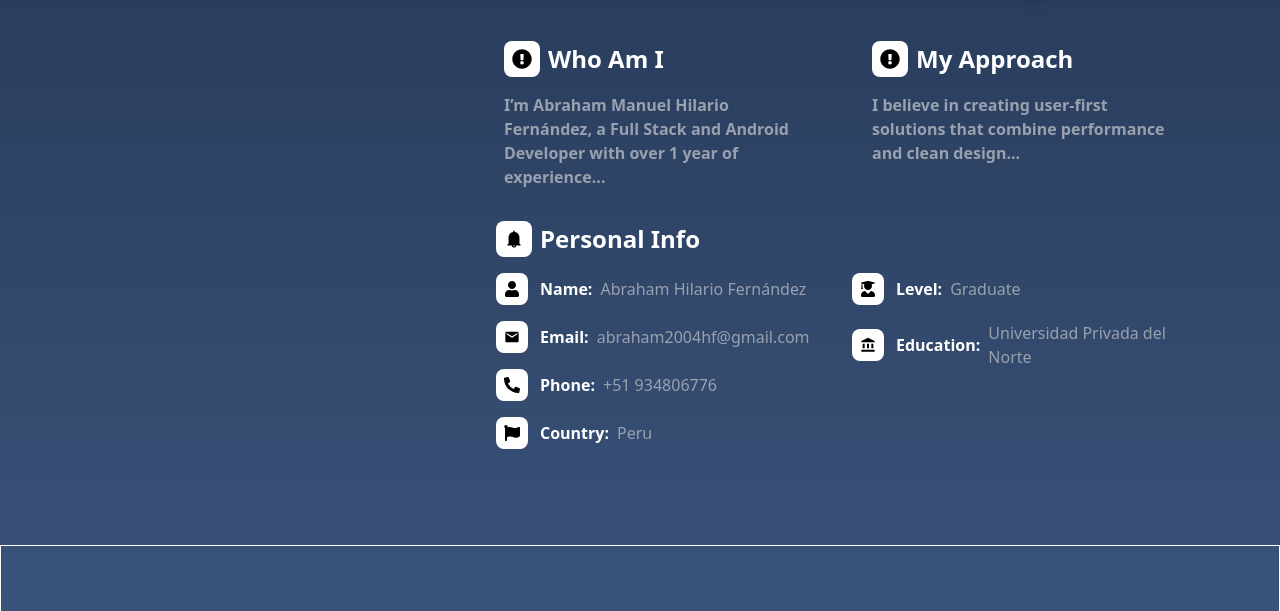
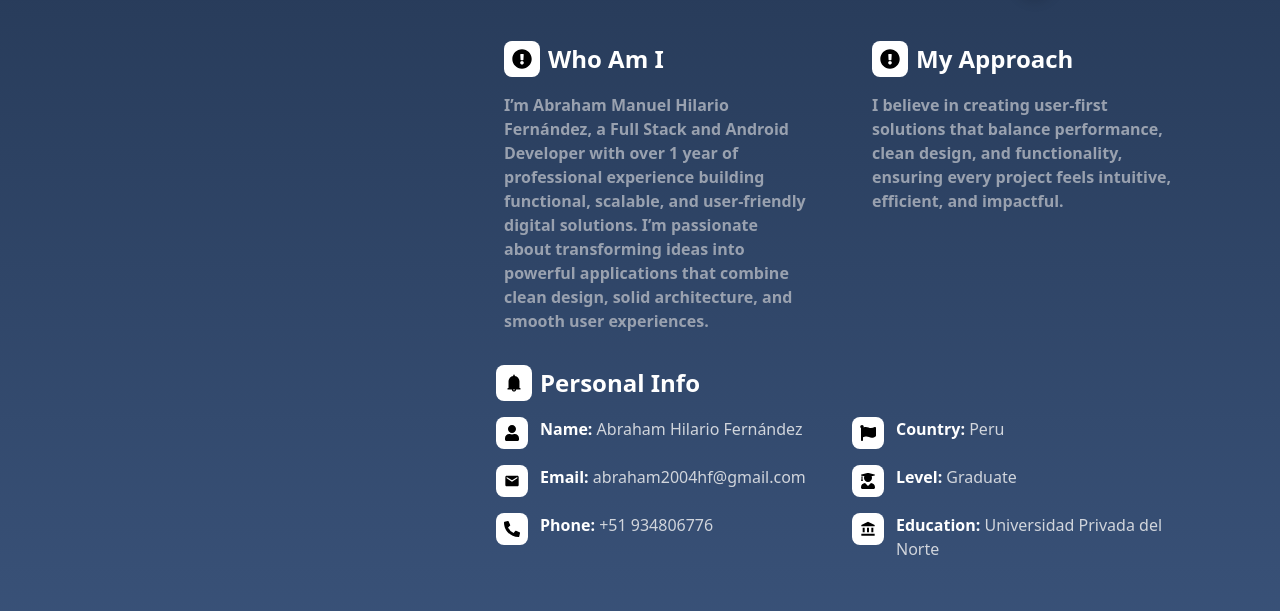
Before and after one commit to Abraham555M/Portafolio, a React (Vite) app: page / in a window 1280 px wide. Shown: the part 1007-1618 px from the top of the page. Built offline with nearby package versions, Linux system fonts and the light colour scheme.

Commit message:
Mejoras en el SobreMi

```diff
--- a/src/data/ImagenesData.jsx
+++ b/src/data/ImagenesData.jsx
@@ -5,14 +5,14 @@ export const imagenes = [
     },
     {
         id: 2,
-        foto: "https://creasystem.net/assets/uploads/media-uploader/dns1663876488.png"
+        foto: "https://www.lukcomunicacion.com/wp-content/uploads/2017/06/5-webs-donde-encontrar-fotografi%CC%81as-de-calidad-gratis-unsplash.jpg"
     },
     {
         id: 3,
-        foto: "https://creasystem.net/assets/uploads/media-uploader/dns1663876488.png"
+        foto: "https://img.freepik.com/foto-gratis/arte-digital-tecnologia-inteligencia-artificial_23-2151719611.jpg?semt=ais_incoming&w=740&q=80"
     },
     {
         id: 4,
-        foto: "https://creasystem.net/assets/uploads/media-uploader/dns1663876488.png"
+        foto: "https://www.lukcomunicacion.com/wp-content/uploads/2017/06/5-webs-donde-encontrar-fotografi%CC%81as-de-calidad-gratis-unsplash.jpg"
     }
 ];
--- a/src/data/InfoData.jsx
+++ b/src/data/InfoData.jsx
@@ -4,38 +4,38 @@ import { MdAccountBalance, MdEmail } from "react-icons/md";
 export const infos = [
     {
         id: 1,
-        val: "Name:",
-        label: "Abraham Hilario Fernández",
+        val: "",
+        label: "Name: Abraham Hilario Fernández",
         icon: <FaUser />
     },
     {
         id: 2,
-        val: "Email:",
-        label: "abraham2004hf@gmail.com",
+        val: "",
+        label: "Email: abraham2004hf@gmail.com",
         icon: <MdEmail />
     },
     {
         id: 3,
-        val: "Phone:",
-        label: "+51 934806776",
+        val: "",
+        label: "Phone: +51 934806776",
         icon: <FaPhoneAlt />
     },
     {
         id: 4,
-        val: "Country:",
-        label: "Peru",
+        val: "",
+        label: "Country: Peru",
         icon: <FaFlag />
     },
     {
         id: 5,
-        val: "Level:",
-        label: "Graduate",
+        val: "",
+        label: "Level: Graduate",
         icon: <FaUserGraduate />
     },
     {
-        id: 5,
-        val: "Education:",
-        label: "Universidad Privada del Norte",
+        id: 6,
+        val: "",
+        label: "Education: Universidad Privada del Norte",
         icon: <MdAccountBalance />
     },
 ];
--- a/src/sections/SobreMi/SobreMi.jsx
+++ b/src/sections/SobreMi/SobreMi.jsx
@@ -13,15 +13,9 @@ export const SobreMi = () => {
   const imageScale = useTransform(scrollYProgress, [0.2, 0.5], [0.8, 1]);
   const imageY = useTransform(scrollYProgress, [0.2, 0.5], [-80, 0]);
 
-  const frontImageId = imagenes[frontIndex].id;
-  const backImageId = imagenes[(frontIndex + 1) % imagenes.length].id;
-
   const handleClick = () => {
     setFrontIndex((prev) => (prev + 1) % imagenes.length);
   };
-
-  const frontImage = imagenes[frontIndex].foto;
-  const backImage = imagenes[(frontIndex + 1) % imagenes.length].foto;
 
   return (
     <section id="sobre-mi" className="p-6 text-white md:p-20">
@@ -35,36 +29,43 @@ export const SobreMi = () => {
         </div>
 
         <div className='flex flex-col gap-10 mt-10 lg:flex-row'>
-
           {/* Imagen */}
           <motion.div
-            className="relative flex justify-center mx-auto mt-10 cursor-pointer lg:w-1/2"
+            className="relative flex justify-center mx-auto mt-10 cursor-pointer lg:w-1/2 min-h-[25rem] sm:min-h-[24rem] md:min-h-[28rem]"
             style={{ opacity: imageOpacity, scale: imageScale, y: imageY }}
             onClick={handleClick}
           >
+            {imagenes.map((imagen, index) => {
+              // Calcular el índice relativo respecto a la imagen frontal
+              const relativeIndex = (index - frontIndex + imagenes.length) % imagenes.length;
 
-            {/* Imagen principal */}
-            <motion.img
-              key={frontImageId}
-              src={frontImage}
-              alt="Front Image"
-              className="absolute z-20 object-cover w-48 h-64 transform shadow-xl rounded-xl sm:w-56 sm:h-72 md:w-64 md:h-80"
-              initial={{ opacity: 0, scale: 0.9, rotate: 10, x: 50, y: 50 }}
-              animate={{ opacity: 1, scale: 1, rotate: 6, x: 0, y: 0 }}
-              exit={{ opacity: 0, scale: 0.9 }}
-              transition={{ duration: 0.6, ease: "easeInOut" }}
-            />
+              // La imagen frontal tiene relativeIndex = 0
+              const isFront = relativeIndex === 0;
 
-            {/* Imagen detrás */}
-            <motion.img
-              key={backImageId}
-              src={backImage}
-              alt="Back Image"
-              className="absolute z-10 object-cover w-48 h-64 transform shadow-xl rounded-xl sm:w-56 sm:h-72 md:w-64 md:h-80"
-              initial={{ opacity: 0.7, scale: 0.9, rotate: -10, x: -60, y: 70 }}
-              animate={{ opacity: 0.7, scale: 0.9, rotate: -6, x: -60, y: 70 }}
-              transition={{ duration: 0.6, ease: "easeInOut" }}
-            />
+              return (
+                <motion.img
+                  key={imagen.id}
+                  src={imagen.foto}
+                  alt={`Image ${index + 1}`}
+                  className="absolute object-cover w-48 h-64 transform shadow-xl rounded-xl sm:w-56 sm:h-72 md:w-64 md:h-80"
+                  animate={{
+                    opacity: isFront ? 1 : 0.7 - (relativeIndex * 0.1),
+                    scale: isFront ? 1 : 0.9 - (relativeIndex * 0.05),
+                    rotate: isFront ? 6 : -6 - (relativeIndex * 2),
+                    x: isFront ? 0 : -60 - (relativeIndex * 10),
+                    y: isFront ? 0 : 70 + (relativeIndex * 10),
+                    zIndex: isFront ? 20 : 20 - relativeIndex
+                  }}
+                  transition={{
+                    duration: 0.6,
+                    ease: "easeInOut"
+                  }}
+                  style={{
+                    zIndex: isFront ? 20 : 20 - relativeIndex
+                  }}
+                />
+              );
+            })}
           </motion.div>
 
           {/* Información */}
@@ -79,7 +80,7 @@ export const SobreMi = () => {
                   <h1 className="text-2xl text-white">Who Am I</h1>
                 </div>
                 <p className="font-semibold text-gray-400">
-                  I’m Abraham Manuel Hilario Fernández, a Full Stack and Android Developer with over 1 year of experience...
+                  I’m Abraham Manuel Hilario Fernández, a Full Stack and Android Developer with over 1 year of professional experience building functional, scalable, and user-friendly digital solutions. I’m passionate about transforming ideas into powerful applications that combine clean design, solid architecture, and smooth user experiences.
                 </p>
               </div>
 
@@ -91,8 +92,7 @@ export const SobreMi = () => {
                   <h1 className="text-2xl text-white">My Approach</h1>
                 </div>
                 <p className="font-semibold text-gray-400">
-                  I believe in creating user-first solutions that combine performance and clean design...
-                </p>
+                  I believe in creating user-first solutions that balance performance, clean design, and functionality, ensuring every project feels intuitive, efficient, and impactful.                </p>
               </div>
             </div>
 
@@ -106,41 +106,53 @@ export const SobreMi = () => {
               </div>
 
               <div className="grid grid-cols-1 gap-6 md:grid-cols-2">
+                {/* Primera columna */}
                 <div className="space-y-4">
-                  {infos.slice(0, 4).map((item, index) => (
+                  {infos.slice(0, Math.ceil(infos.length / 2)).map((item, index) => (
                     <motion.div
                       key={item.id}
                       initial={{ opacity: 0, y: 20 }}
                       animate={{ opacity: 1, y: 0 }}
                       transition={{ duration: 0.4, delay: index * 0.2 }}
-                      className="flex flex-col gap-3 sm:flex-row sm:items-center"
+                      className="flex flex-col gap-3 sm:flex-row sm:items-start"
                     >
-                      <div className="flex items-center justify-center p-2 text-black bg-white rounded-lg w-fit">
+                      <div className="flex items-center justify-center p-2 text-black bg-white rounded-lg w-fit shrink-0">
                         {item.icon}
                       </div>
-                      <div className="flex flex-col sm:flex-row sm:items-center sm:gap-2">
-                        <p className="font-bold text-white">{item.val}</p>
-                        <p className="text-gray-400">{item.label}</p>
+                      <div className="flex flex-col">
+                        <p className="text-gray-300">
+                          <span className="font-bold text-white">
+                            {item.label.split(':')[0]}:
+                          </span>
+                          {' '}
+                          {item.label.split(':')[1]}
+                        </p>
                       </div>
                     </motion.div>
                   ))}
                 </div>
 
+                {/* Segunda columna */}
                 <div className="space-y-4">
-                  {infos.slice(4, 6).map((item, index) => (
+                  {infos.slice(Math.ceil(infos.length / 2)).map((item, index) => (
                     <motion.div
                       key={item.id}
                       initial={{ opacity: 0, y: 20 }}
                       animate={{ opacity: 1, y: 0 }}
                       transition={{ duration: 0.4, delay: index * 0.2 }}
-                      className="flex flex-col gap-3 sm:flex-row sm:items-center"
+                      className="flex flex-col gap-3 sm:flex-row sm:items-start"
                     >
-                      <div className="flex items-center justify-center p-2 text-black bg-white rounded-lg w-fit">
+                      <div className="flex items-center justify-center p-2 text-black bg-white rounded-lg w-fit shrink-0">
                         {item.icon}
                       </div>
-                      <div className="flex flex-col sm:flex-row sm:items-center sm:gap-2">
-                        <p className="font-bold text-white">{item.val}</p>
-                        <p className="text-gray-400">{item.label}</p>
+                      <div className="flex flex-col">
+                        <p className="text-gray-300">
+                          <span className="font-bold text-white">
+                            {item.label.split(':')[0]}:
+                          </span>
+                          {' '}
+                          {item.label.split(':')[1]}
+                        </p>
                       </div>
                     </motion.div>
                   ))}
@@ -148,7 +160,6 @@ export const SobreMi = () => {
               </div>
             </div>
           </div>
-
         </div>
       </div>
     </section>
```
